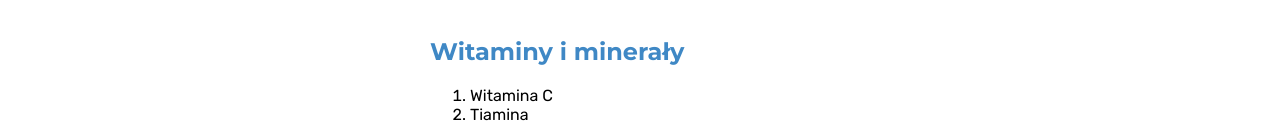
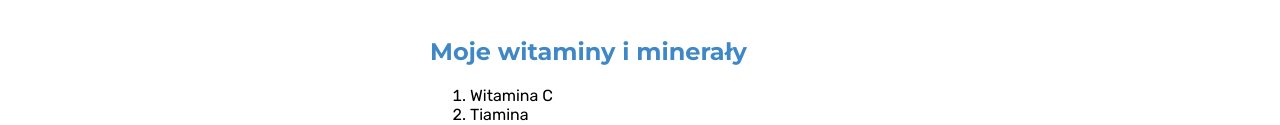
Before and after one commit to MagdaGut/nauka-gita2, a plain HTML site: page index.html in a window 1280 px wide. Shown: the part 1017-1142 px from the top of the page. Drawn offline with Linux system fonts and the light colour scheme.

Commit message:
Change h2

```diff
--- a/index.html
+++ b/index.html
@@ -27,7 +27,7 @@
             <p>Na rynku jestem dostępna w kolorze białym, żółtym, czerwonym, fioletowym i czarnym.</p>
             </section>
             <section class="interests">
-            <h2>Witaminy i minerały</h2>
+            <h2>Moje witaminy i minerały</h2>
             <ol>
             	<li>Witamina C</li>
            		<li>Tiamina</li>
```
